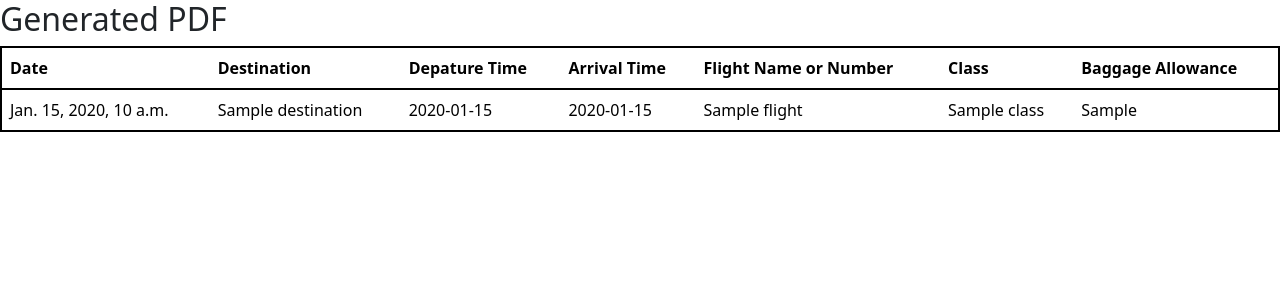
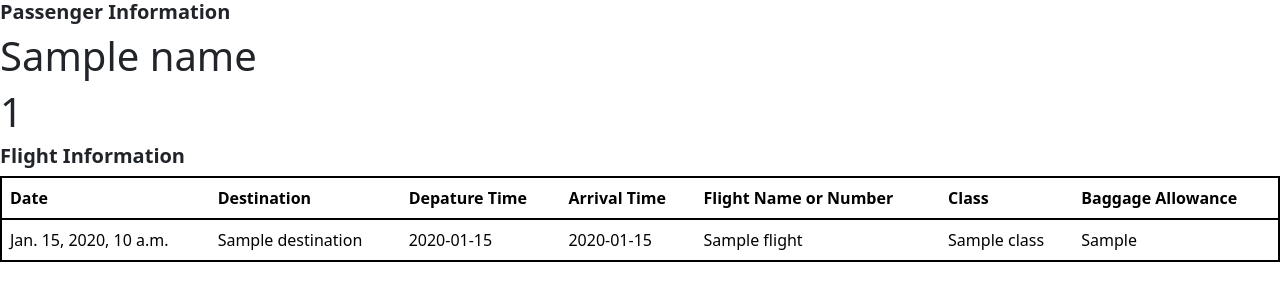
Before and after one commit to su-thiri/PDF_Extractor_for_Airline_Information_ONLY, a Django app: template update_news/templates/output_file.html in a window 1280 px wide. Shown: the top 301 px of the page. Run offline with Django 3.2, Linux system fonts and the light colour scheme; the template is opened without the code that fills it: most values are stand-ins (such as "Sample title", 1, 10 or a date in 2020); some libraries are stand-ins or nearby versions.

Commit message:
feat : update outputfile theme

```diff
--- a/update_news/forms.py
+++ b/update_news/forms.py
@@ -9,4 +9,4 @@ class UserImageForm(forms.ModelForm):
 class UserDataForm(forms.ModelForm):
     class Meta:
         model = UserData
-        fields = ['booking_code','passenger_name','travel_date','desination','departure_time','arrival_time','ar_class','baggage_allowance','flight']
+        fields = ['booking_code','passenger_name','travel_date','desination','departure_time','arrival_time','ar_class','baggage_allowance','flight','passport_num']
--- a/update_news/models.py
+++ b/update_news/models.py
@@ -7,6 +7,7 @@ class UserImage(models.Model):
 class UserData(models.Model):
     booking_code = models.CharField(max_length=255,blank = True)
     passenger_name = models.CharField(max_length=255,blank = True)
+    passport_num = models.CharField(max_length=255,blank=True)
     travel_date = models.CharField(max_length=255,blank = True)
     desination = models.CharField(max_length=255,blank = True)
     departure_time = models.CharField(max_length=255,blank = True)
--- a/update_news/templates/entry_pannel.html
+++ b/update_news/templates/entry_pannel.html
@@ -1,6 +1,6 @@
 {% block content %}
   <h2>Fill in the Form</h2>
-    <a href="{% url 'pdf_view' %}"></a>
+
 
   <form method="post" action="{% url 'generate_pdf' %}">
     {% csrf_token %}
--- a/update_news/templates/output_file.html
+++ b/update_news/templates/output_file.html
@@ -15,10 +15,20 @@
     td{
         padding: 5px;
     }
+    h2{
+      font-size: 20px;
+      font-weight: 900;
+    }
 </style>
 <body>
 
-  <h2>Generated PDF</h2>
+  <h2>Passenger Information</h2>
+
+  <h1>{{ name }}</h1>
+  <h1>{{ pp_num }}</h1>
+
+
+  <h2>Flight Information</h2>
   <table class="table">
     <thead class="th-head">
       <tr>
--- a/update_news/templates/output_file2.html
+++ b/update_news/templates/output_file2.html
@@ -32,7 +32,7 @@
 
     {% if len_date > 1 or len_dep > 1 or len_arrival > 1 or len_flight > 1 %}
 
-        {% for in range(len_date) %}
+        {% for i in range(len_date) %}
 
       <tr>
         {% for a in date_list %}
--- a/update_news/views.py
+++ b/update_news/views.py
@@ -57,7 +57,7 @@ class GeneratePDF(View):
 class PDFView(View):
     def get(self, request,pk):
         user_data = UserData.objects.get(id = pk)
-        template_path = 'output_file.html'  # Replace with the actual template path
+        template_path = 'output_file.html'
         date_list =user_data.travel_date.split(',')
         depaturetime_list = user_data.departure_time.split(',')
         arrival_time_list = user_data.arrival_time.split(',')
@@ -65,7 +65,7 @@ class PDFView(View):
         flight_list = user_data.flight.split(',')
         destination_list = user_data.flight.split(',')
 
-        context = {'date': user_data.travel_date,'destination':user_data.desination,'depaturetime':user_data.departure_time,
+        context = {'name':user_data.passenger_name,'pp_num':user_data.passport_num,'date': user_data.travel_date,'destination':user_data.desination,'depaturetime':user_data.departure_time,
                    'arrivaltime':user_data.arrival_time,'flight':user_data.flight,
                    'class':user_data.ar_class,'baggage_allowance':user_data.baggage_allowance,'date_list':date_list,
                    'depaturetime_list':depaturetime_list,'arrival_time_list':arrival_time_list,'class_list':class_list,
```
Also changed, not shown: db.sqlite3, update_news/migrations/0005_userdata_passport_num.py (added).
